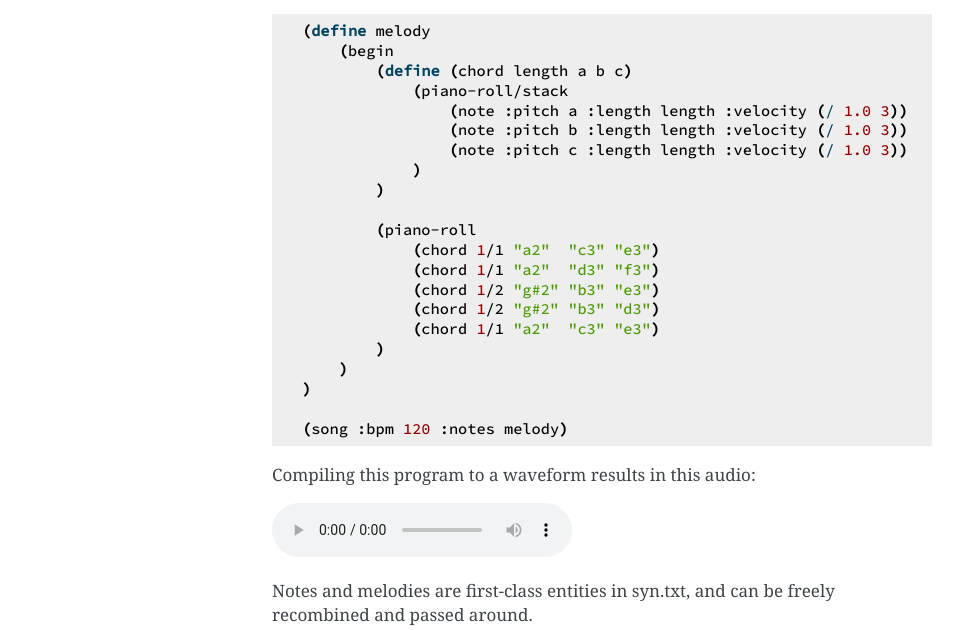
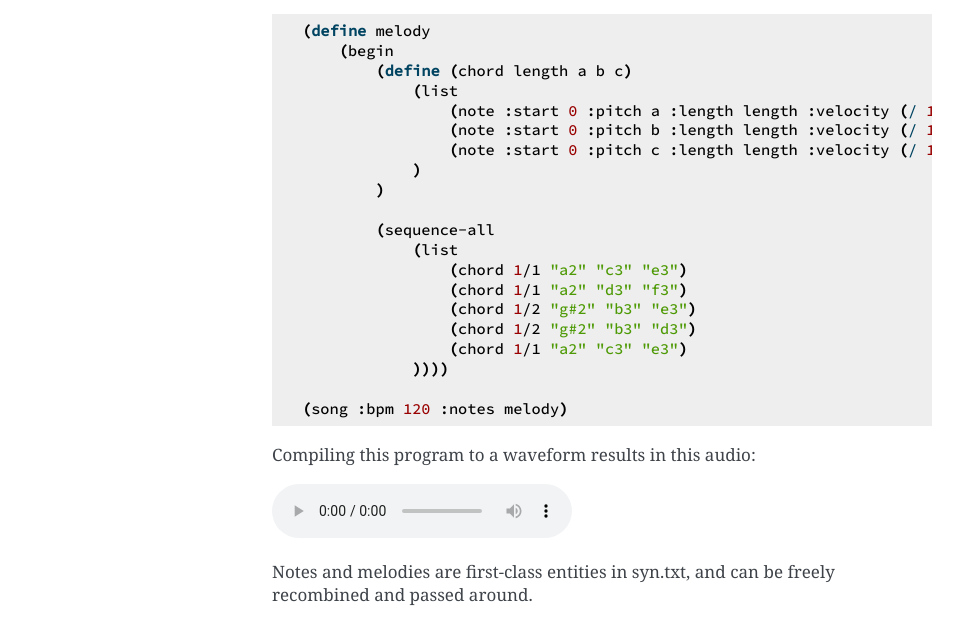
Before and after one commit to fatho/syn-txt, a plain HTML site: page index.html in a window 1280 px wide. Shown: the part 467-1097 px from the top of the page, without its empty margins (148-1111 px from the left). Drawn offline with Linux system fonts and the light colour scheme.

Commit message:
New interpreter, new code

```diff
--- a/index.html
+++ b/index.html
@@ -51,22 +51,21 @@ following code snippet (<a class="reference external" href="https://github.com/f
 <div class="highlight-scheme notranslate"><div class="highlight"><pre><span></span><span class="p">(</span><span class="k">define </span><span class="nv">melody</span>
     <span class="p">(</span><span class="nf">begin</span>
         <span class="p">(</span><span class="k">define </span><span class="p">(</span><span class="nf">chord</span> <span class="nv">length</span> <span class="nv">a</span> <span class="nv">b</span> <span class="nv">c</span><span class="p">)</span>
-            <span class="p">(</span><span class="nf">piano-roll/stack</span>
-                <span class="p">(</span><span class="nf">note</span> <span class="nv">:pitch</span> <span class="nv">a</span> <span class="nv">:length</span> <span class="nv">length</span> <span class="nv">:velocity</span> <span class="p">(</span><span class="nb">/ </span><span class="mf">1.0</span> <span class="mi">3</span><span class="p">))</span>
-                <span class="p">(</span><span class="nf">note</span> <span class="nv">:pitch</span> <span class="nv">b</span> <span class="nv">:length</span> <span class="nv">length</span> <span class="nv">:velocity</span> <span class="p">(</span><span class="nb">/ </span><span class="mf">1.0</span> <span class="mi">3</span><span class="p">))</span>
-                <span class="p">(</span><span class="nf">note</span> <span class="nv">:pitch</span> <span class="nv">c</span> <span class="nv">:length</span> <span class="nv">length</span> <span class="nv">:velocity</span> <span class="p">(</span><span class="nb">/ </span><span class="mf">1.0</span> <span class="mi">3</span><span class="p">))</span>
+            <span class="p">(</span><span class="nf">list</span>
+                <span class="p">(</span><span class="nf">note</span> <span class="nv">:start</span> <span class="mi">0</span> <span class="nv">:pitch</span> <span class="nv">a</span> <span class="nv">:length</span> <span class="nv">length</span> <span class="nv">:velocity</span> <span class="p">(</span><span class="nb">/ </span><span class="mf">1.0</span> <span class="mi">3</span><span class="p">))</span>
+                <span class="p">(</span><span class="nf">note</span> <span class="nv">:start</span> <span class="mi">0</span> <span class="nv">:pitch</span> <span class="nv">b</span> <span class="nv">:length</span> <span class="nv">length</span> <span class="nv">:velocity</span> <span class="p">(</span><span class="nb">/ </span><span class="mf">1.0</span> <span class="mi">3</span><span class="p">))</span>
+                <span class="p">(</span><span class="nf">note</span> <span class="nv">:start</span> <span class="mi">0</span> <span class="nv">:pitch</span> <span class="nv">c</span> <span class="nv">:length</span> <span class="nv">length</span> <span class="nv">:velocity</span> <span class="p">(</span><span class="nb">/ </span><span class="mf">1.0</span> <span class="mi">3</span><span class="p">))</span>
             <span class="p">)</span>
         <span class="p">)</span>
 
-        <span class="p">(</span><span class="nf">piano-roll</span>
-            <span class="p">(</span><span class="nf">chord</span> <span class="mi">1</span><span class="nv">/1</span> <span class="s">&quot;a2&quot;</span>  <span class="s">&quot;c3&quot;</span> <span class="s">&quot;e3&quot;</span><span class="p">)</span>
-            <span class="p">(</span><span class="nf">chord</span> <span class="mi">1</span><span class="nv">/1</span> <span class="s">&quot;a2&quot;</span>  <span class="s">&quot;d3&quot;</span> <span class="s">&quot;f3&quot;</span><span class="p">)</span>
-            <span class="p">(</span><span class="nf">chord</span> <span class="mi">1</span><span class="nv">/2</span> <span class="s">&quot;g#2&quot;</span> <span class="s">&quot;b3&quot;</span> <span class="s">&quot;e3&quot;</span><span class="p">)</span>
-            <span class="p">(</span><span class="nf">chord</span> <span class="mi">1</span><span class="nv">/2</span> <span class="s">&quot;g#2&quot;</span> <span class="s">&quot;b3&quot;</span> <span class="s">&quot;d3&quot;</span><span class="p">)</span>
-            <span class="p">(</span><span class="nf">chord</span> <span class="mi">1</span><span class="nv">/1</span> <span class="s">&quot;a2&quot;</span>  <span class="s">&quot;c3&quot;</span> <span class="s">&quot;e3&quot;</span><span class="p">)</span>
-        <span class="p">)</span>
-    <span class="p">)</span>
-<span class="p">)</span>
+        <span class="p">(</span><span class="nf">sequence-all</span>
+            <span class="p">(</span><span class="nf">list</span>
+                <span class="p">(</span><span class="nf">chord</span> <span class="mi">1</span><span class="nv">/1</span> <span class="s">&quot;a2&quot;</span> <span class="s">&quot;c3&quot;</span> <span class="s">&quot;e3&quot;</span><span class="p">)</span>
+                <span class="p">(</span><span class="nf">chord</span> <span class="mi">1</span><span class="nv">/1</span> <span class="s">&quot;a2&quot;</span> <span class="s">&quot;d3&quot;</span> <span class="s">&quot;f3&quot;</span><span class="p">)</span>
+                <span class="p">(</span><span class="nf">chord</span> <span class="mi">1</span><span class="nv">/2</span> <span class="s">&quot;g#2&quot;</span> <span class="s">&quot;b3&quot;</span> <span class="s">&quot;e3&quot;</span><span class="p">)</span>
+                <span class="p">(</span><span class="nf">chord</span> <span class="mi">1</span><span class="nv">/2</span> <span class="s">&quot;g#2&quot;</span> <span class="s">&quot;b3&quot;</span> <span class="s">&quot;d3&quot;</span><span class="p">)</span>
+                <span class="p">(</span><span class="nf">chord</span> <span class="mi">1</span><span class="nv">/1</span> <span class="s">&quot;a2&quot;</span> <span class="s">&quot;c3&quot;</span> <span class="s">&quot;e3&quot;</span><span class="p">)</span>
+            <span class="p">))))</span>
 
 <span class="p">(</span><span class="nf">song</span> <span class="nv">:bpm</span> <span class="mi">120</span> <span class="nv">:notes</span> <span class="nv">melody</span><span class="p">)</span>
 </pre></div>
--- a/searchindex.js
+++ b/searchindex.js
@@ -1 +1 @@
-Search.setIndex({docnames:["index"],envversion:{"sphinx.domains.c":1,"sphinx.domains.changeset":1,"sphinx.domains.citation":1,"sphinx.domains.cpp":1,"sphinx.domains.javascript":1,"sphinx.domains.math":2,"sphinx.domains.python":1,"sphinx.domains.rst":1,"sphinx.domains.std":1,sphinx:56},filenames:["index.rst"],objects:{},objnames:{},objtypes:{},terms:{"class":0,"public":0,That:0,The:0,Then:0,actual:0,all:0,alreadi:0,although:0,appli:0,around:0,audio:0,avaiabl:0,avail:0,begin:0,bin:0,bpm:0,browser:0,built:0,can:0,cargo:0,chord:0,code:0,compil:0,contain:0,data:0,declar:0,defin:0,demo:0,depend:0,doe:0,drop:0,element:0,entiti:0,everyth:0,few:0,first:0,follow:0,free:0,freeli:0,futur:0,gener:0,give:0,gnu:0,goal:0,have:0,howev:0,includ:0,interpret:0,just:0,languag:0,length:0,like:0,melodi:0,moment:0,much:0,musicc:0,nix:0,normal:0,note:0,outlin:0,pass:0,piano:0,pipe:0,pitch:0,plai:0,plan:0,produc:0,program:0,progress:0,project:0,prototyp:0,pull:0,recombin:0,repositori:0,result:0,roadmap:0,roll:0,root:0,rough:0,run:0,rust:0,rustc:0,said:0,scheme:0,shell:0,should:0,similar:0,simpl:0,simpli:0,small:0,snippet:0,softwar:0,someth:0,song:0,sound:0,sox:0,spawn:0,stack:0,subprocess:0,subset:0,support:0,syn:0,test:0,thi:0,tool:0,turn:0,txt:0,under:0,used:0,veloc:0,veri:0,version:0,via:0,waveform:0,what:0,where:0,work:0,workflow:0,workstat:0,written:0,you:0,your:0},titles:["A text-based synthesizer"],titleterms:{base:0,build:0,exampl:0,instruct:0,licens:0,synthes:0,text:0}})
+Search.setIndex({docnames:["index"],envversion:{"sphinx.domains.c":1,"sphinx.domains.changeset":1,"sphinx.domains.citation":1,"sphinx.domains.cpp":1,"sphinx.domains.javascript":1,"sphinx.domains.math":2,"sphinx.domains.python":1,"sphinx.domains.rst":1,"sphinx.domains.std":1,sphinx:56},filenames:["index.rst"],objects:{},objnames:{},objtypes:{},terms:{"class":0,"public":0,That:0,The:0,Then:0,actual:0,all:0,alreadi:0,although:0,appli:0,around:0,audio:0,avaiabl:0,avail:0,begin:0,bin:0,bpm:0,browser:0,built:0,can:0,cargo:0,chord:0,code:0,compil:0,contain:0,data:0,declar:0,defin:0,demo:0,depend:0,doe:0,drop:0,element:0,entiti:0,everyth:0,few:0,first:0,follow:0,free:0,freeli:0,futur:0,gener:0,give:0,gnu:0,goal:0,have:0,howev:0,includ:0,interpret:0,just:0,languag:0,length:0,like:0,list:0,melodi:0,moment:0,much:0,musicc:0,nix:0,normal:0,note:0,outlin:0,pass:0,piano:0,pipe:0,pitch:0,plai:0,plan:0,produc:0,program:0,progress:0,project:0,prototyp:0,pull:0,recombin:0,repositori:0,result:0,roadmap:0,roll:0,root:0,rough:0,run:0,rust:0,rustc:0,said:0,scheme:0,sequenc:0,shell:0,should:0,similar:0,simpl:0,simpli:0,small:0,snippet:0,softwar:0,someth:0,song:0,sound:0,sox:0,spawn:0,start:0,subprocess:0,subset:0,support:0,syn:0,test:0,thi:0,tool:0,turn:0,txt:0,under:0,used:0,veloc:0,veri:0,version:0,via:0,waveform:0,what:0,where:0,work:0,workflow:0,workstat:0,written:0,you:0,your:0},titles:["A text-based synthesizer"],titleterms:{base:0,build:0,exampl:0,instruct:0,licens:0,synthes:0,text:0}})
```
Also changed, not shown: _sources/index.rst.txt, 2 other files.
